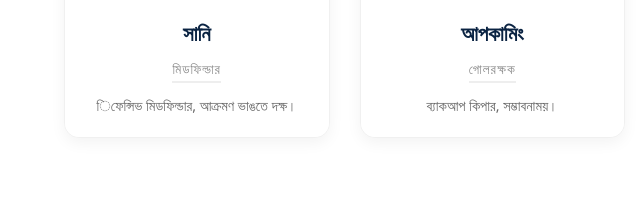
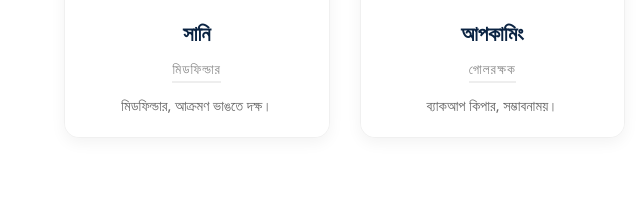
Before and after one commit to sakib505285/buc, a plain HTML site: page index.html in a window 1280 px wide. Shown: the part 3474-3680 px from the top of the page, 0-640 px from the left. Drawn offline with Linux system fonts and the light colour scheme.

Commit message:
Update index.html

```diff
--- a/index.html
+++ b/index.html
@@ -752,7 +752,7 @@
                     <div class="player-info">
                         <div class="player-name">সানি</div>
                         <span class="player-pos">মিডফিল্ডার</span>
-                        <p class="player-bio">িফেন্সিভ মিডফিল্ডার, আক্রমণ ভাঙতে দক্ষ।</p>
+                        <p class="player-bio"> মিডফিল্ডার, আক্রমণ ভাঙতে দক্ষ।</p>
                     </div>
                 </div>
                 <!-- A Team Player 14 -->
```
